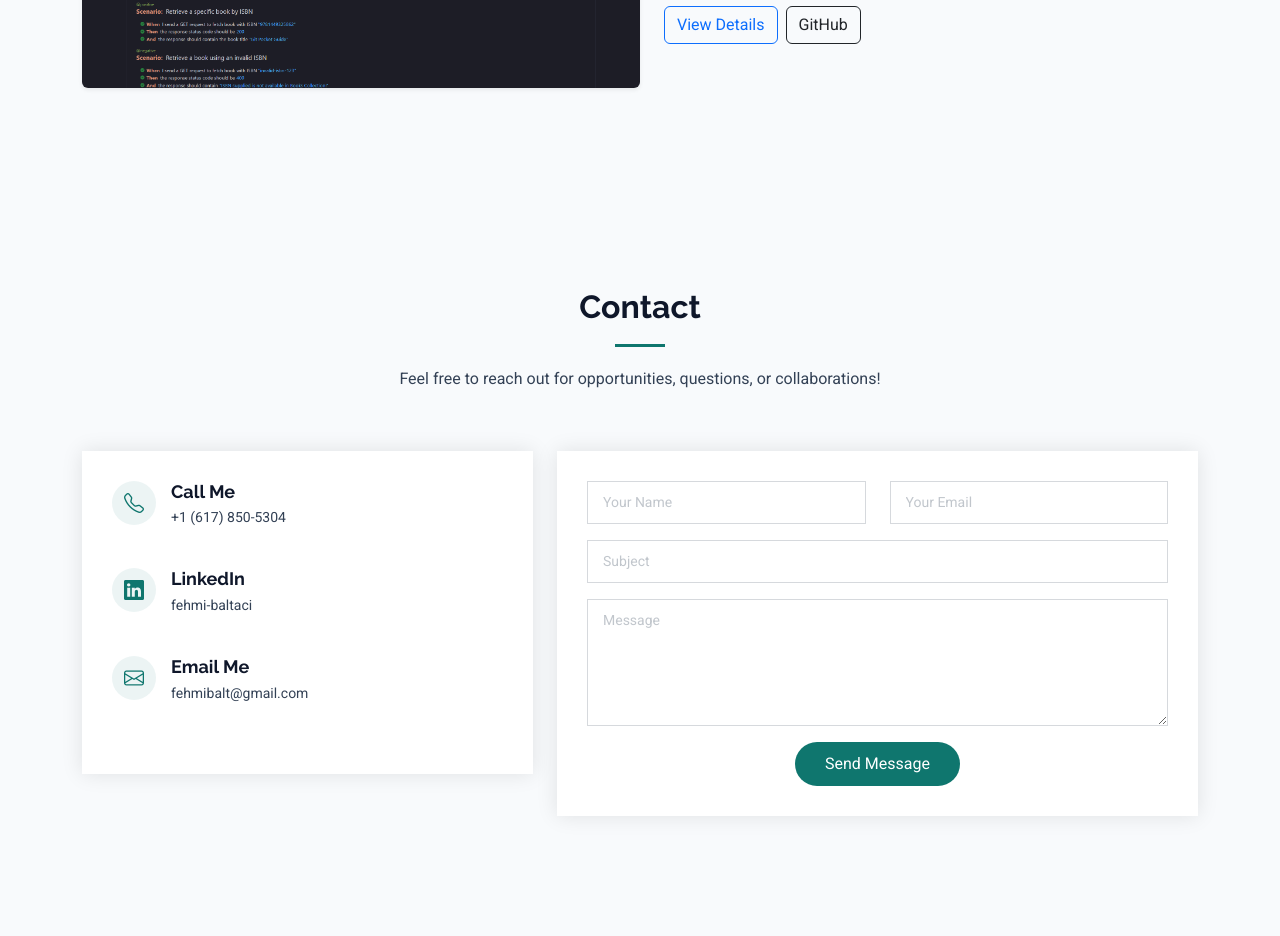
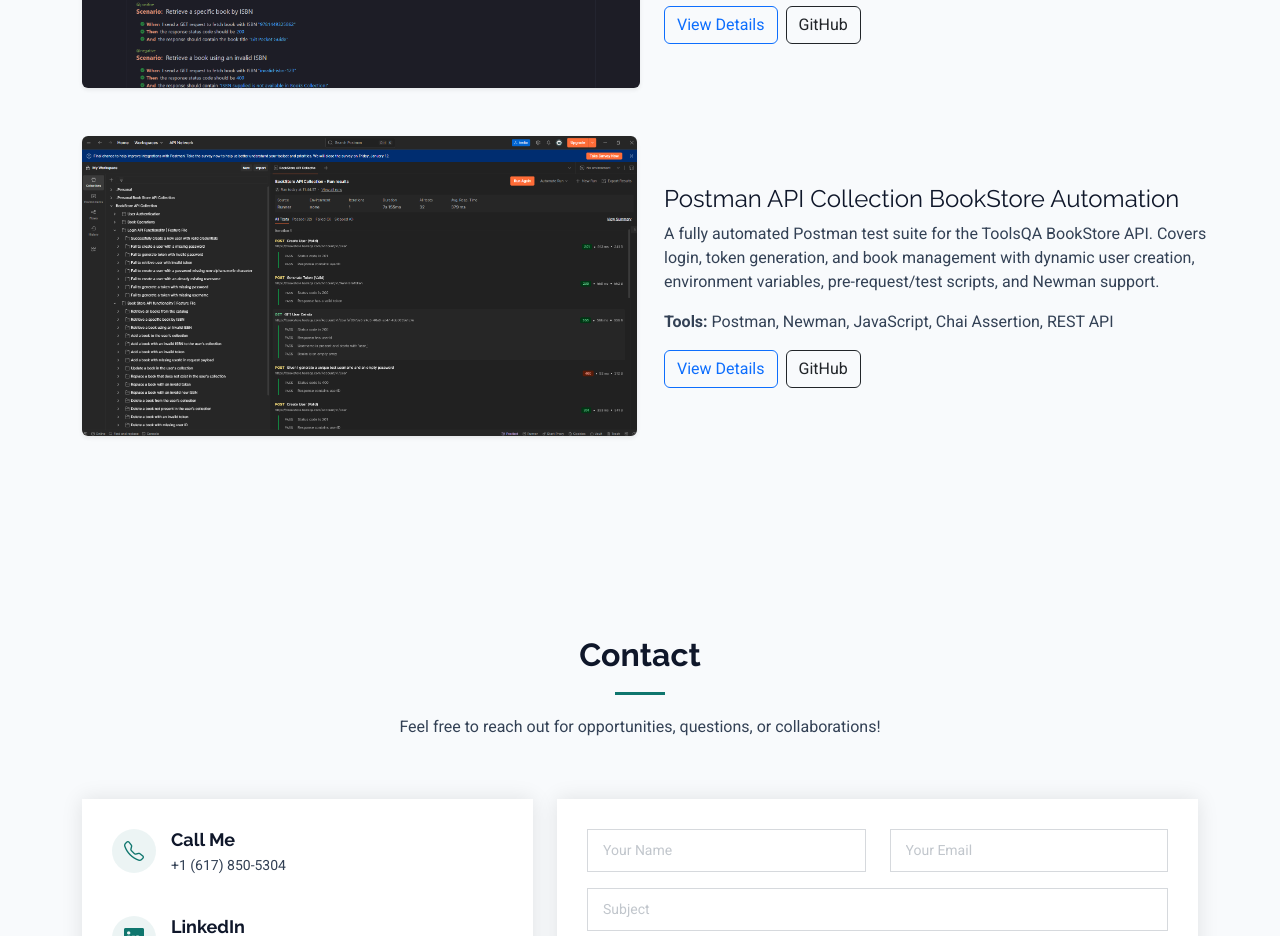
Before and after one commit to fbaltaci/fbaltaci-portfolio, a React (Vite) app: page / in a window 1280 px wide. Shown: the part 4226-5162 px from the top of the page. Built offline with nearby package versions, Linux system fonts and the light colour scheme.

Commit message:
Adding postman-api-collection

```diff
--- a/src/pages/PortfolioDetailsPage.tsx
+++ b/src/pages/PortfolioDetailsPage.tsx
@@ -64,6 +64,24 @@
     date: "June 2024",
     details:
       "This Java-based API automation framework uses Cucumber for BDD and RestAssured for API testing. It includes Gherkin feature files, step definitions, and Allure reporting for comprehensive test results. The framework is designed to be modular and easily extensible, allowing for the addition of new API endpoints and test scenarios.",
+  },
+  {
+    id: 4,
+    title: "Postman API Collection BookStore Automation",
+    description:
+      "A fully automated Postman test suite for the ToolsQA BookStore API. Covers login, token generation, and book management with dynamic user creation, environment variables, pre-request/test scripts, and Newman support.",
+    tools: ["Postman", "Newman", "JavaScript", "Chai Assertion", "REST API"],
+    images: [
+      "/assets/projects/postman-api-collection/collection-structure.png",
+      "/assets/projects/postman-api-collection/test-script-sample.png",
+    ],
+    repo: {
+      label: "GitHub",
+      url: "https://github.com/fbaltaci/BookStore-API-Collection",
+    },
+    live: "", // No live app for Postman collection
+    category: "API Test Automation",
+    date: "July 2024",
   },
 ];
 
--- a/src/pages/ProjectsPage.tsx
+++ b/src/pages/ProjectsPage.tsx
@@ -56,6 +56,24 @@
     live: "", // no live site needed for frameworks
     category: "API Automation Framework",
     date: "June 2024",
+  },
+  {
+    id: 4,
+    title: "Postman API Collection BookStore Automation",
+    description:
+      "A fully automated Postman test suite for the ToolsQA BookStore API. Covers login, token generation, and book management with dynamic user creation, environment variables, pre-request/test scripts, and Newman support.",
+    tools: ["Postman", "Newman", "JavaScript", "Chai Assertion", "REST API"],
+    images: [
+      "/assets/projects/postman-api-collection/collection-structure.png",
+      "/assets/projects/postman-api-collection/test-script-sample.png",
+    ],
+    repo: {
+      label: "GitHub",
+      url: "https://github.com/fbaltaci/BookStore-API-Collection",
+    },
+    live: "", // No live app for Postman collection
+    category: "API Test Automation",
+    date: "July 2024",
   },
 ];
 
```
Also changed, not shown: public/assets/projects/postman-api-collection/collection-structure.png (added), public/assets/projects/postman-api-collection/test-script-sample.png (added).
